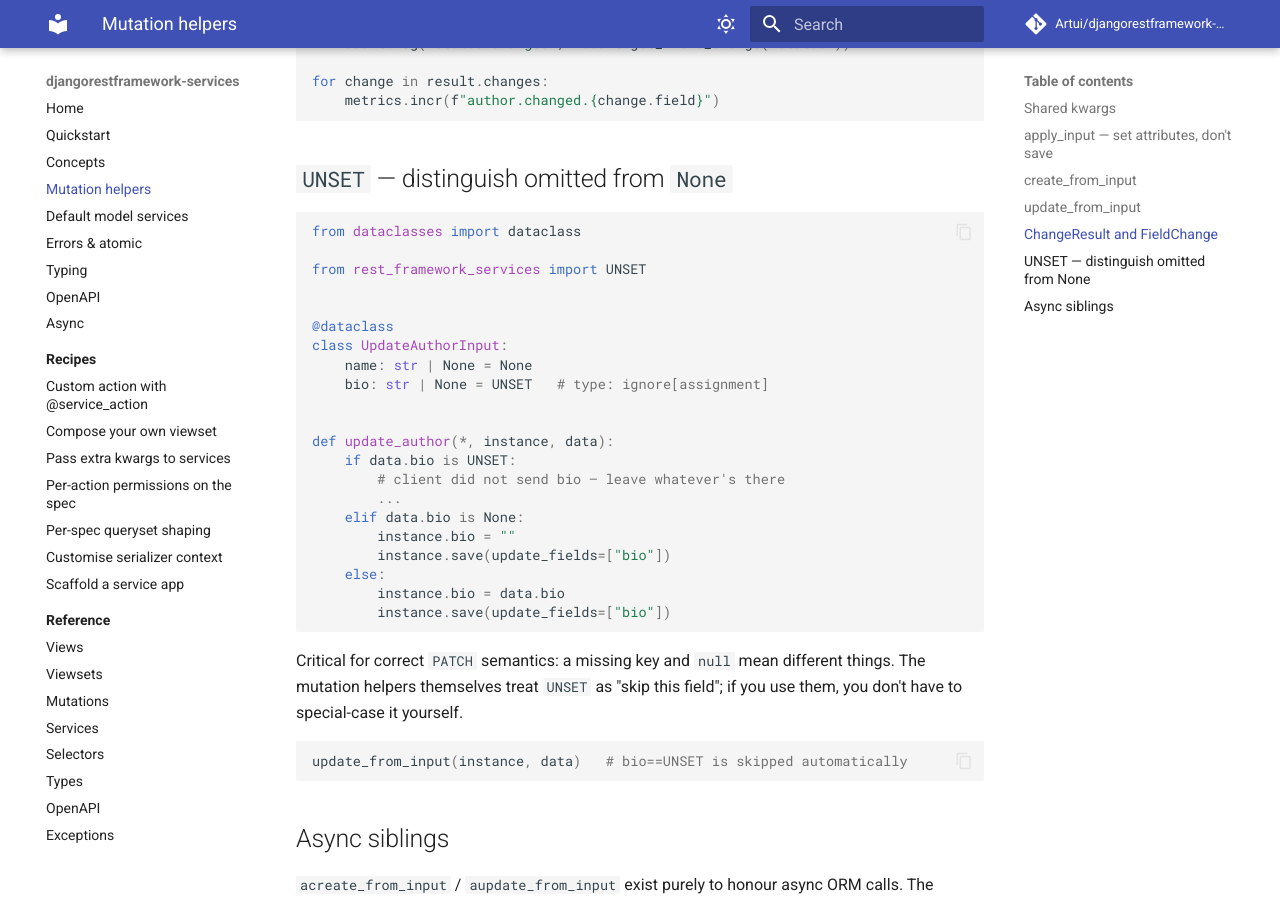
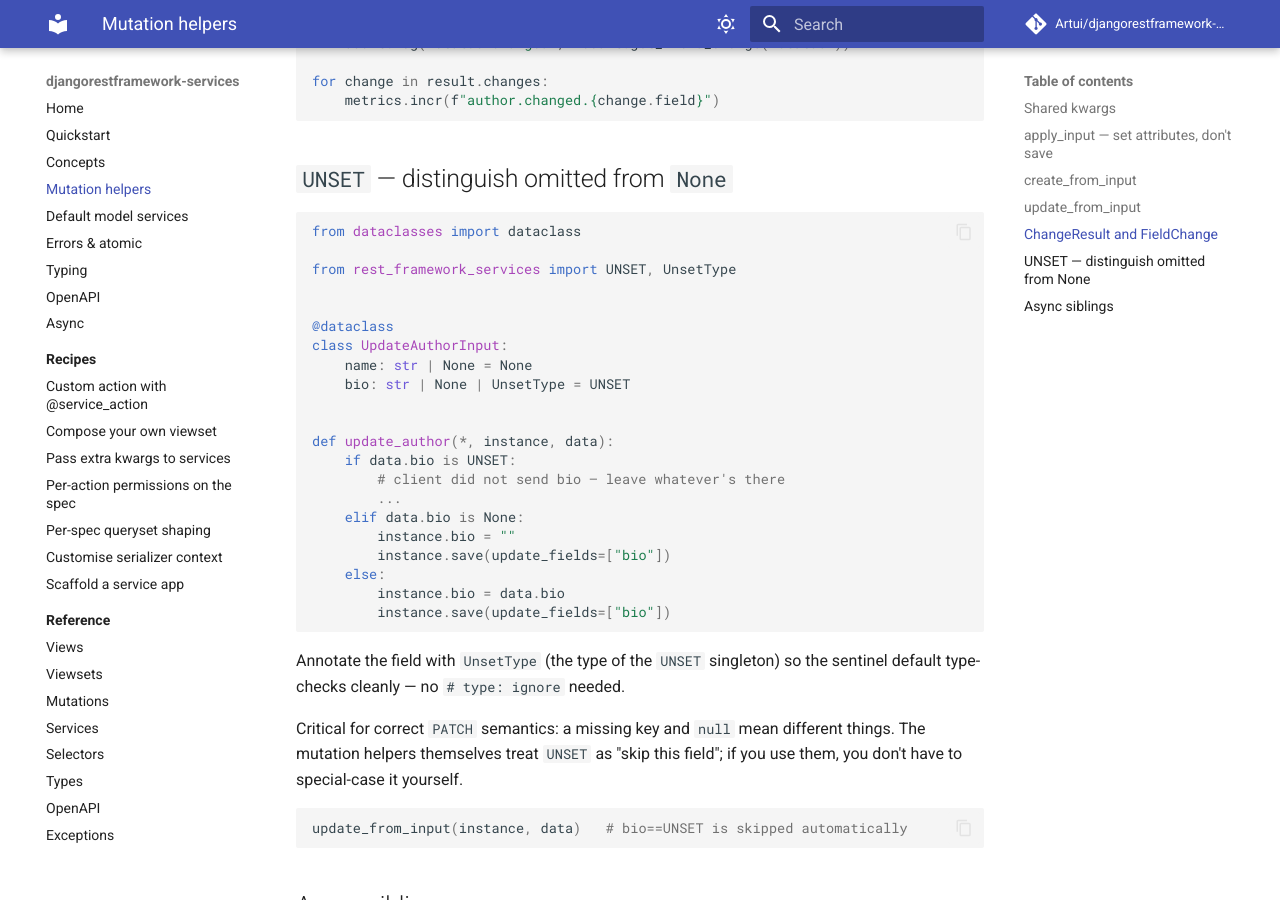
Before and after one commit to Artui/django-spec-rest, an MkDocs documentation site: the page built from docs/mutation-helpers.md, in a window 1280 px wide and 900 px high, scrolled down 3108 px. Built offline with MkDocs 1.6.1 and Material for MkDocs 9.7.7, drawn with Linux system fonts in a browser that asks for light colours; comment, search, counter and statistics services are not loaded.

Commit message:
Promote UNSET's type to public API as UnsetType
Rename the private `_Unset` sentinel class to `UnsetType` and export it
from `rest_framework_services`. Clients were sidestepping the previously
private type with `# type: ignore[assignment]` (and loosening semgrep
rules) to annotate sentinel-defaulted fields. With the type public they
can write `bio: str | None | UnsetType = UNSET` cleanly.

- types/unset.py: rename `_Unset` -> `UnsetType`, refresh docstrings to
  steer comparisons to the `UNSET` singleton and annotations to `UnsetType`.
- types/__init__.py + top-level __init__.py: add `UnsetType` to `__all__`.
- tests: reference `UnsetType` instead of `_Unset`.
- docs (mutation-helpers, reference/index) + README: drop the type-ignore
  sidestep, document `UnsetType` as the annotation type.
- CHANGELOG: [Unreleased] Added entry (non-breaking; old name was private).

Co-Authored-By: Claude Opus 4.8 (1M context) <noreply@anthropic.com>

````diff
--- a/django_spec_rest/__init__.py
+++ b/django_spec_rest/__init__.py
@@ -47,6 +47,7 @@ from rest_framework_services.types import (
     SelectorSpec,
     ServiceSpec,
     ServiceView,
+    UnsetType,
 )
 from rest_framework_services.version import __version__
 from rest_framework_services.views import (
@@ -102,6 +103,7 @@ __all__ = [
     "ServiceView",
     "ServiceViewSet",
     "UNSET",
+    "UnsetType",
     "UpdateService",
     "acall_selector",
     "acall_service",
--- a/docs/mutation-helpers.md
+++ b/docs/mutation-helpers.md
@@ -148,13 +148,13 @@ for change in result.changes:
 ```python
 from dataclasses import dataclass
 
-from rest_framework_services import UNSET
+from rest_framework_services import UNSET, UnsetType
 
 
 @dataclass
 class UpdateAuthorInput:
     name: str | None = None
-    bio: str | None = UNSET   # type: ignore[assignment]
+    bio: str | None | UnsetType = UNSET
 
 
 def update_author(*, instance, data):
@@ -168,6 +168,9 @@ def update_author(*, instance, data):
         instance.bio = data.bio
         instance.save(update_fields=["bio"])
 ```
+
+Annotate the field with `UnsetType` (the type of the `UNSET` singleton) so
+the sentinel default type-checks cleanly — no `# type: ignore` needed.
 
 Critical for correct `PATCH` semantics: a missing key and `null` mean
 different things. The mutation helpers themselves treat `UNSET` as
````
Also changed, not shown: CHANGELOG.md (+10 -0 lines), README.md (+3 -1 lines), docs/reference/index.md (+2 -1 lines), 5 other files.
